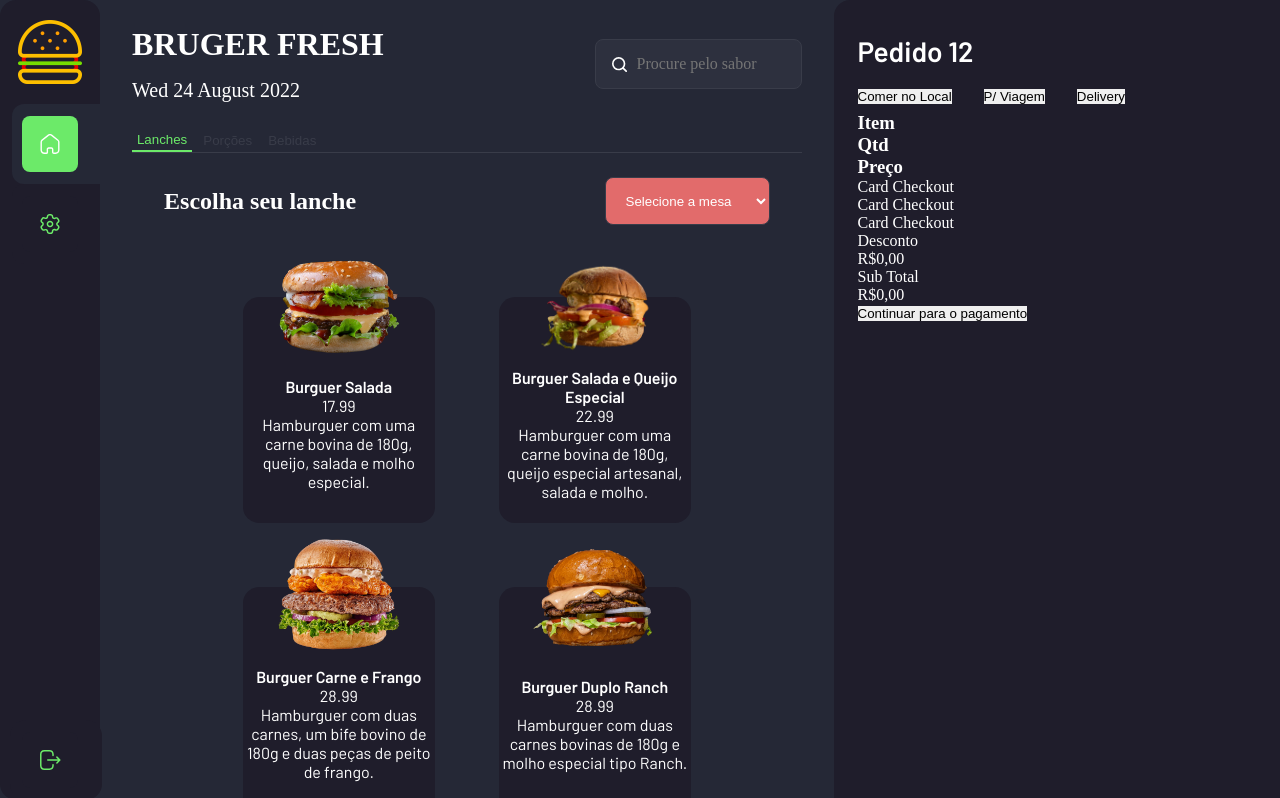
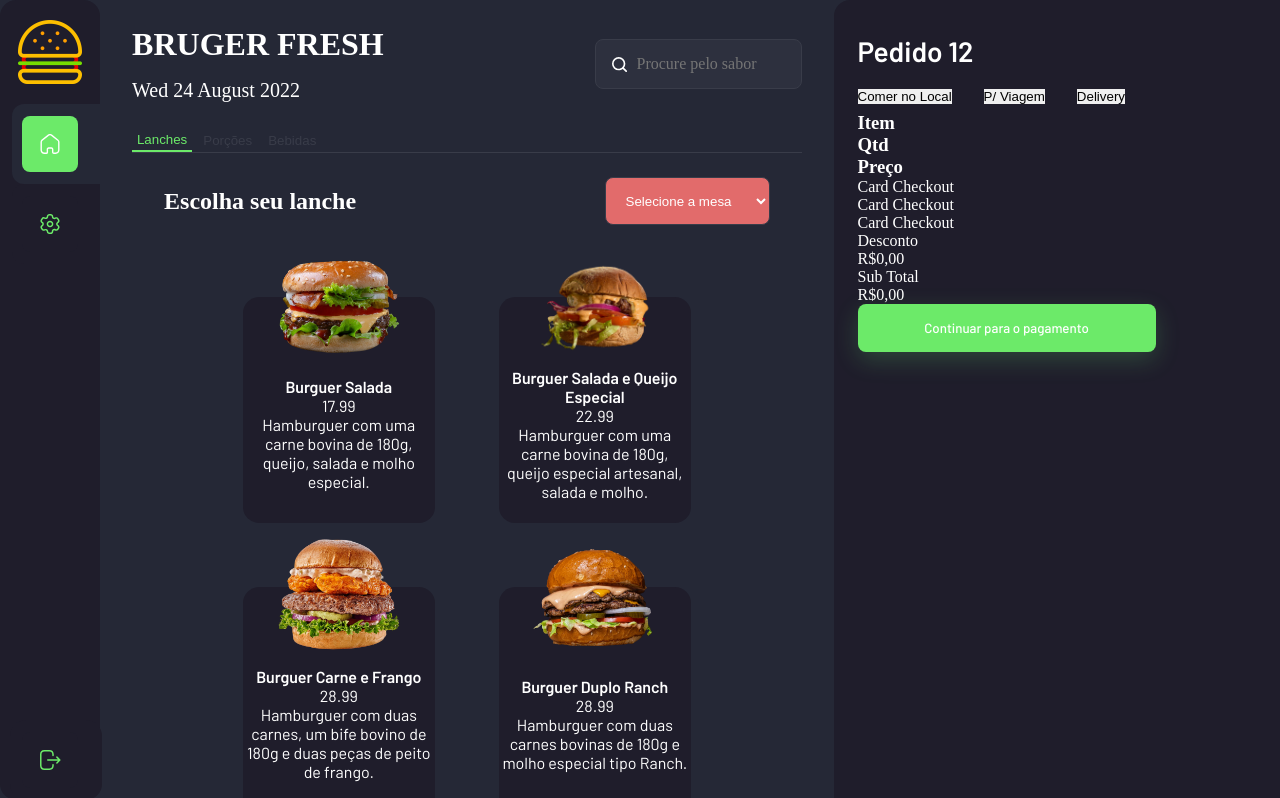
Before and after one commit to mateussuricato/projeto-hamburgueria-react-ts, a React (Vite) app: page / in a window 1280 px wide. Shown: the top 798 px of the page. Built offline with nearby package versions, Linux system fonts and the light colour scheme; a web font is replaced by a local one.

Commit message:
feature: created the Button component

```diff
--- /dev/null
+++ b/src/components/Button/index.tsx
@@ -0,0 +1,19 @@
+
+import { ButtonHTMLAttributes } from "react";
+import { StyledButton } from "./styles";
+
+interface ButtonProps extends ButtonHTMLAttributes<HTMLButtonElement> {
+  text: string;
+  variant?: "disabled" | "cancel";
+  size?: "small" | "large" | "x-large";
+}
+
+const Button = ({ text, variant, size, ...props }: ButtonProps) => {
+  return (
+    <StyledButton {...props} variant={variant} size={size}>
+      {text}
+    </StyledButton>
+  );
+};
+
+export default Button;
--- /dev/null
+++ b/src/components/Button/styles.ts
@@ -0,0 +1,55 @@
+import styled, { css } from "styled-components";
+import { Theme } from "../../types/styled-components";
+
+interface StyledButtonProps {
+  theme: Theme;
+  variant?: "disabled" | "cancel";
+  size?: "small" | "large" | "x-large";
+}
+
+export const StyledButton = styled.button<StyledButtonProps>`
+  ${({ theme, variant, size }) => css`
+    width: 11rem;
+    height: 3rem;
+    border-radius: 8px;
+    background-color: ${theme.colors.primaryColor};
+    color: ${theme.colors.textColor};
+    box-shadow: 0px 8px 24px rgba(105, 234, 118, 0.2);
+    cursor: pointer;
+    font-family: ${theme.constants.bodyFontFamily};
+    font-weight: 500;
+
+    ${variant === "disabled" &&
+    css`
+      background-color: ${theme.colors.baseBg2};
+      color: ${theme.colors.primaryColor};
+      border: 1px solid ${theme.colors.baseBg1};
+      box-shadow: none;
+    `}
+
+    ${variant === "cancel" &&
+    css`
+      background-color: ${theme.colors.baseBg2};
+      color: ${theme.colors.secondaryColor};
+      border: 1px solid ${theme.colors.secondaryColor};
+      box-shadow: none;
+    `}
+
+    ${size === "small" &&
+    css`
+      height: 2.125rem;
+      padding: 0 0.75rem;
+      width: 7.25rem;
+    `}
+
+    ${size === "large" &&
+    css`
+      width: 18.625rem;
+    `}
+
+    ${size === "x-large" &&
+    css`
+      width: 22.5rem;
+    `}
+  `}
+`;
--- a/src/components/OrderDetails/index.tsx
+++ b/src/components/OrderDetails/index.tsx
@@ -1,3 +1,4 @@
+import Button from "../Button";
 import * as S from "./styles";
 
 const OrderDetails = () => {
@@ -32,7 +33,9 @@
           <p>Sub Total</p>
           <p>R$0,00</p>
         </div>
-        <button>Continuar para o pagamento</button>
+        <Button text="Continuar para o pagamento" onClick={() => {}}
+        size="large"
+        />
       </div>
       </S.OrderDetailsContainer>
   );
```
